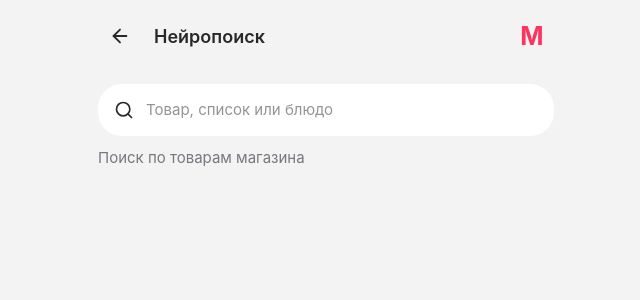
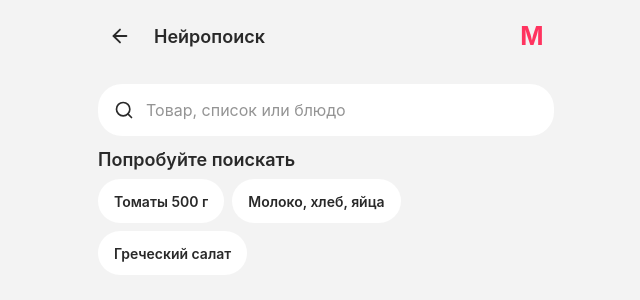
Before and after one commit to vir2ozz2009/korzina, a React (Vite) app: page /search in a window 1280 px wide. Shown: the top 300 px of the page, without its empty margins (314-954 px from the left). Built offline with nearby package versions, Linux system fonts and the light colour scheme; what hono would draw is missing.

Commit message:
feat(catalog): перенести старт и фокус нейропоиска

```diff
--- a/src/features/catalog/ui/SearchInput.tsx
+++ b/src/features/catalog/ui/SearchInput.tsx
@@ -34,10 +34,17 @@ export function SearchInput({
         aria-label="Поиск товаров"
         rows={Math.min(3, query.split("\n").length)}
         aria-invalid={invalid || undefined}
-        className="max-h-[4.5em] min-w-0 grow resize-none bg-transparent text-body outline-none [field-sizing:content]"
+        enterKeyHint="search"
+        className="max-h-[4.5em] min-w-0 grow resize-none bg-transparent text-body-lg font-normal focus-visible:outline-muted-foreground aria-invalid:focus-visible:outline-status-danger-foreground [field-sizing:content]"
         placeholder="Товар, список или блюдо"
         value={query}
         onChange={(event) => onChange(event.target.value)}
+        onKeyDown={(event) => {
+          if (event.key === "Enter" && !event.shiftKey && !event.nativeEvent.isComposing) {
+            event.preventDefault();
+            onSubmit();
+          }
+        }}
       />
       {query && (
         <IconButton type="button" aria-label="Очистить запрос" onClick={onClear}>
--- a/src/features/catalog/ui/SearchScreen.tsx
+++ b/src/features/catalog/ui/SearchScreen.tsx
@@ -1,5 +1,4 @@
 import { useNavigate, useSearch } from "@tanstack/react-router";
-import { History } from "lucide-react";
 import { useEffect, useRef, useState } from "react";
 import { CatalogTemplate } from "../../../app/templates/CatalogTemplate";
 import type { CatalogFilters as Filters } from "../../../shared/contracts/catalog-list";
@@ -16,6 +15,7 @@ import { useCatalogSearch } from "../search-api";
 import { useSearchHistory } from "../search-history";
 import { CatalogFilters } from "./CatalogFilters";
 import { SearchInput } from "./SearchInput";
+import { SearchStart } from "./SearchStart";
 import { ShoppingResults } from "./ShoppingResults";
 import { toTiles } from "./toTiles";
 import { VariantsSheet } from "./VariantsSheet";
@@ -27,7 +27,6 @@ export function SearchScreen() {
   const [query, setQuery] = useState(params.q ?? "");
   const field = useRef<HTMLTextAreaElement>(null);
   const { history, remember, clear: clearHistory } = useSearchHistory(params.shop ?? window.location.hostname);
-  const focusOnEntry = useRef(!params.q);
   const filters = readFilterParams(params);
   const q = (params.q ?? "").trim();
   const draftQuery = readShoppingSearch(query);
@@ -55,9 +54,6 @@ export function SearchScreen() {
       window.removeEventListener("online", update);
       window.removeEventListener("offline", update);
     };
-  }, []);
-  useEffect(() => {
-    if (focusOnEntry.current) field.current?.focus();
   }, []);
   useEffect(() => {
     if (draftQuery.kind === "error" || query.trim() === q) return;
@@ -130,33 +126,14 @@ export function SearchScreen() {
             <h2 className="text-title-3">{draftQuery.title}</h2>
             <p className="text-muted-foreground">{draftQuery.message}</p>
           </section>
-        ) : waiting ? (
+        ) : waiting && query.trim().length >= 2 ? (
           !offline && query.trim().length >= 2 && <StorefrontState state="loading" />
-        ) : !queryActive ? (
-          <div className="space-y-3">
-            <p className="text-muted-foreground">Поиск по товарам магазина</p>
-            {!!history.length && (
-              <section className="space-y-2 rounded-xl bg-card p-4">
-                <div className="flex items-center justify-between">
-                  <h2 className="text-title-3">Недавние запросы</h2>
-                  <Button variant="ghost" className="text-primary-text" onClick={clearHistory}>
-                    Очистить
-                  </Button>
-                </div>
-                {history.map((value) => (
-                  <button
-                    key={value}
-                    type="button"
-                    className="flex min-h-10 items-center gap-2"
-                    onClick={() => pick(value)}
-                  >
-                    <History size={18} />
-                    {value}
-                  </button>
-                ))}
-              </section>
-            )}
-          </div>
+        ) : !queryActive || query.trim().length < 2 ? (
+          query.trim() ? (
+            <p className="text-muted-foreground">Введите ещё один символ</p>
+          ) : (
+            <SearchStart history={history} clearHistory={clearHistory} pick={pick} cart={cart} choose={choose} />
+          )
         ) : !supported ? (
           <EmptyState title="Введите название товара" description="Поиск понимает названия, бренды и категории" />
         ) : groupSearch ? (
--- /dev/null
+++ b/src/features/catalog/ui/SearchStart.tsx
@@ -0,0 +1,79 @@
+import { Button } from "../../../ui/Button";
+import { Chip } from "../../../ui/Chip";
+import { ProductTile } from "../../../ui/ProductTile";
+import type { useCart } from "../../cart";
+import { useCatalog, useOffers } from "../api";
+import { storefrontProducts } from "../model";
+import { toTiles } from "./toTiles";
+
+const examples = ["Томаты 500 г", "Молоко, хлеб, яйца", "Греческий салат"];
+
+export function SearchStart({
+  history,
+  clearHistory,
+  pick,
+  cart,
+  choose,
+}: {
+  history: string[];
+  clearHistory: () => void;
+  pick: (value: string) => void;
+  cart: ReturnType<typeof useCart>;
+  choose: (id: string) => void;
+}) {
+  const catalog = useCatalog();
+  const pages = catalog.data?.pages.slice(0, 1) ?? [];
+  const offers = useOffers(pages);
+  const items = storefrontProducts(pages[0]?.items ?? [], offers.data?.items ?? []);
+  const categories = new Set<string>();
+  const products = items
+    .filter((item) => {
+      if (categories.has(item.categoryId) || !item.variants.some((variant) => variant.available)) return false;
+      categories.add(item.categoryId);
+      return true;
+    })
+    .slice(0, 4);
+  const tiles = offers.data ? toTiles({ products, currency: offers.data.currency, cart, choose }) : [];
+
+  return (
+    <div className="space-y-3">
+      {history.length > 0 && (
+        <section className="space-y-2 rounded-xl bg-card p-4">
+          <div className="flex items-center justify-between">
+            <h2 className="text-title-3">Вы искали</h2>
+            <Button variant="ghost" onClick={clearHistory}>
+              Очистить
+            </Button>
+          </div>
+          <div className="flex flex-wrap gap-2">
+            {history.slice(0, 4).map((value) => (
+              <Chip key={value} className="max-w-full truncate bg-secondary" title={value} onClick={() => pick(value)}>
+                {value}
+              </Chip>
+            ))}
+          </div>
+        </section>
+      )}
+      <section className="space-y-2">
+        <h2 className="text-title-3">Попробуйте поискать</h2>
+        <div className="flex flex-wrap gap-2">
+          {examples.map((value) => (
+            <Chip key={value} onClick={() => pick(value)}>
+              {value}
+            </Chip>
+          ))}
+        </div>
+      </section>
+      {tiles.length > 0 && (
+        <section className="space-y-2">
+          <h2 className="text-title-3">Товары магазина</h2>
+          <div className="grid grid-cols-2 gap-2">
+            {tiles.map(({ id, ...tile }) => (
+              <ProductTile key={id} {...tile} />
+            ))}
+          </div>
+        </section>
+      )}
+    </div>
+  );
+}
```
